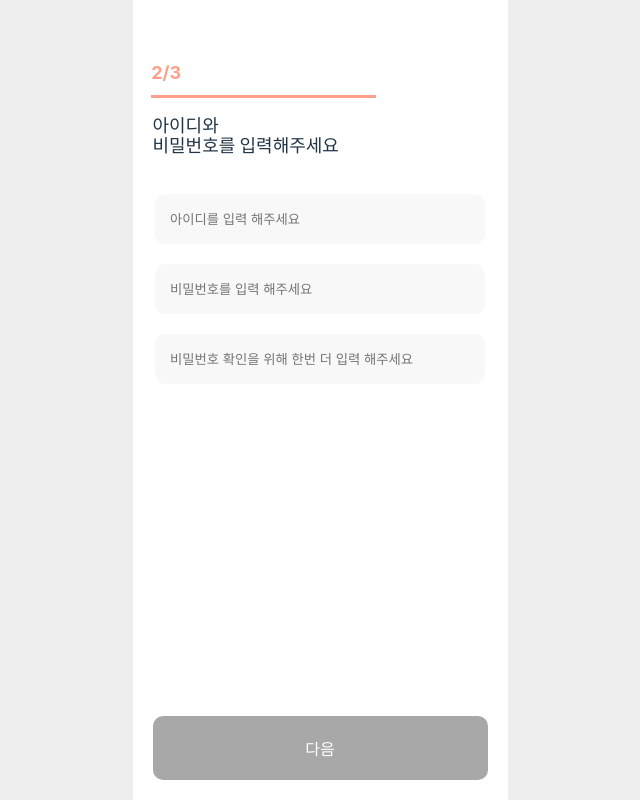
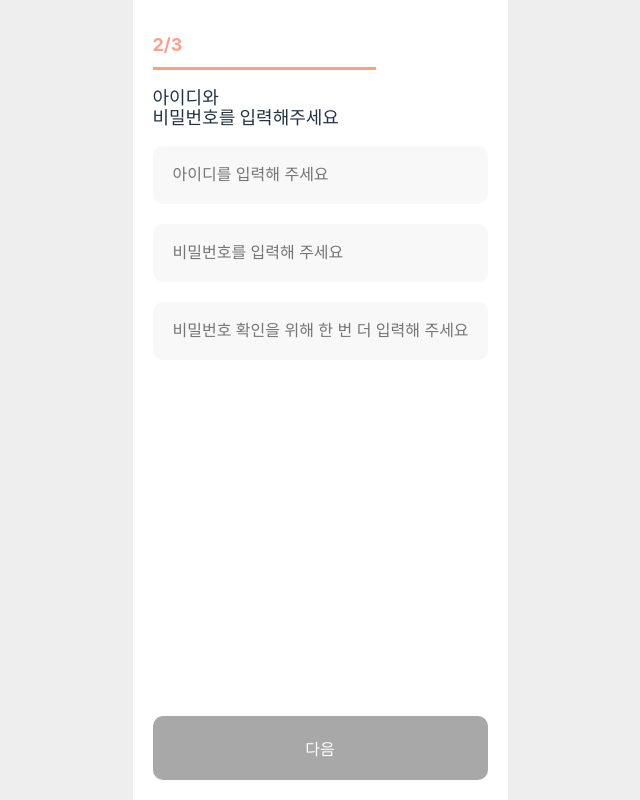
Before and after one commit to zzangmin2/Milky_Way_Front, a React (Vite) app: page /users/signupcompare in a window 1280 px wide. Shown: the whole page, without its empty margins (320-960 px from the left). Built offline with nearby package versions, Linux system fonts and the light colour scheme.

Commit message:
refactor: signup부분 css코드 수정

```diff
--- a/src/components/Input/index.tsx
+++ b/src/components/Input/index.tsx
@@ -1,13 +1,20 @@
-import { FC } from "react";
+import { FC, useEffect } from "react";
 import useInput from "../../hooks/useInput";
 import { StyledInput } from "./styles";
 
 interface Props {
   placeholder: string;
+  type?: string;
 }
 
-const Input: FC<Props> = ({ placeholder }) => {
+const Input: FC<Props> = ({ type, placeholder }) => {
   const [value, onChange, setValue] = useInput("");
+
+  useEffect(() => {
+    if (!type) {
+      type = "text";
+    }
+  }, []);
 
   const handleChange = (e: any) => {
     setValue(e.target.value);
@@ -16,7 +23,7 @@
   return (
     <>
       <StyledInput
-        type="text"
+        type={type}
         placeholder={placeholder}
         onChange={handleChange}
         value={value}
--- a/src/pages/Join/SignupEmail/index.tsx
+++ b/src/pages/Join/SignupEmail/index.tsx
@@ -1,4 +1,6 @@
+import { useState } from "react";
 import Button from "../../../components/Button";
+import Input from "../../../components/Input";
 import {
   BottomSection,
   TopSection,
@@ -9,6 +11,7 @@
 } from "../styles";
 
 const SignupEmail = () => {
+  const [email, setEmail] = useState();
   return (
     <>
       <Box>
@@ -24,11 +27,12 @@
             </p>
           </div>
           <div>
-            <input
+            {/* <input
               type="email"
               autoFocus
               placeholder={"이메일을 입력해주세요"}
-            ></input>
+            ></input> */}
+            <Input placeholder="이메일을 입력해 주세요" type={"email"} />
           </div>
         </TopSection>
         <BottomSection>
--- a/src/pages/Join/SignupIdCompare/index.tsx
+++ b/src/pages/Join/SignupIdCompare/index.tsx
@@ -1,4 +1,5 @@
 import Button from "../../../components/Button";
+import Input from "../../../components/Input";
 import {
   BottomSection,
   TopSection,
@@ -24,15 +25,12 @@
             </p>
           </div>
           <div>
-            <input placeholder={"아이디를 입력 해주세요"} type="text"></input>
-            <input
-              placeholder={"비밀번호를 입력 해주세요"}
-              type="password"
-            ></input>
-            <input
-              placeholder={"비밀번호 확인을 위해 한번 더 입력 해주세요"}
-              type="password"
-            ></input>
+            <Input placeholder="아이디를 입력해 주세요" />
+            <Input placeholder="비밀번호를 입력해 주세요" type={"password"} />
+            <Input
+              placeholder="비밀번호 확인을 위해 한 번 더 입력해 주세요"
+              type={"password"}
+            />
           </div>
         </TopSection>
         <BottomSection>
--- a/src/pages/Join/SignupInfo/index.tsx
+++ b/src/pages/Join/SignupInfo/index.tsx
@@ -1,4 +1,5 @@
 import Button from "../../../components/Button";
+import Input from "../../../components/Input";
 import {
   BottomSection,
   TopSection,
@@ -24,6 +25,10 @@
             </p>
           </div>
           <div>
+            <Input placeholder="이름을 입력해 주세요" />
+            <Input placeholder="소속된 과를 입력해 주세요" />
+            <Input placeholder="전화번호를 입력해 주세요" />
+            {/*
             <input
               type="text"
               autoFocus
@@ -33,7 +38,7 @@
               type="text"
               placeholder={"소속된 과를 입력 해주세요"}
             ></input>
-            <input type="text" placeholder={"전화번호를 입력 해주세요"}></input>
+            <input type="text" placeholder={"전화번호를 입력 해주세요"}></input> */}
           </div>
         </TopSection>
         <BottomSection>
--- a/src/pages/Join/styles.tsx
+++ b/src/pages/Join/styles.tsx
@@ -1,16 +1,16 @@
 import styled from "styled-components";
 
 export const Box = styled.section`
-  width: 100%;
-  height: 100%;
+  /* width: 100%; */
+  height: 100vh;
   display: flex;
+  padding: 0 20px;
   justify-content: center;
   flex-direction: column;
-  margin: 20px 0;
 `;
 
 export const TopSection = styled.section`
-  width: 100%;
+  /* width: 100%; */
   flex: 1;
   display: flex;
   padding-top: 20%;
@@ -18,8 +18,11 @@
   align-items: center;
   flex-direction: column;
 
-
-  & > div > input {
+  & > div:nth-child(3) {
+    width: 100%;
+    display: block;
+  }
+  /* & > div > input {
     padding: 15px;
     width: 300px;
     border: none;
@@ -29,12 +32,12 @@
     font-weight: lighter;
     margin-top: 20px;
     outline: none;
-  }
-  & > div > input:focus {
+  }  */
+  /* & > div > input:focus {
     border: 1px solid #717171;
     background-color: #fff;
 
-  }
+  } */
   & > div > p {
     font-weight: bold;
     line-height: 20px;
@@ -45,10 +48,10 @@
     width: 100%;
     justify-content: flex-start;
     display: flex;
-    margin-left: 40px;
+    /* margin-left: 40px; */
   }
   & > div:nth-child(3) {
-    margin-top:0
+    margin-top: 0;
     justify-content: center;
     flex-direction: column;
     display: flex;
@@ -58,7 +61,7 @@
 export const ProgressContainer = styled.div`
   position: relative;
   display: flex;
-  width: 90%;
+  width: 100%;
   & > progress {
     color: #ff9f89;
     background-color: #f3f3f3;
@@ -83,7 +86,6 @@
 
 export const BottomSection = styled.section`
   display: flex;
-  padding: 20px;
   flex: 2;
   align-items: center;
   justify-content: flex-end;
--- a/src/pages/LogIn/index.tsx
+++ b/src/pages/LogIn/index.tsx
@@ -2,8 +2,10 @@
 import { BottomSection, TopSection } from "./styles";
 import Input from "../../components/Input";
 import Button from "../../components/Button";
+import { useNavigate } from "react-router-dom";
 
 const LogIn = () => {
+  const navigate = useNavigate();
   return (
     <>
       <TopSection>
@@ -18,7 +20,7 @@
         <Button text={"로그인"} />
         <div>
           <p>아직 회원이 아니신가요?</p>
-          <p>회원가입 하기</p>
+          <p onClick={() => navigate("/users/signupemail")}>회원가입 하기</p>
         </div>
       </BottomSection>
     </>
--- a/src/utils/router.tsx
+++ b/src/utils/router.tsx
@@ -6,6 +6,7 @@
 import SignupEmail from "../pages/Join/SignupEmail";
 import SignupIdCompare from "../pages/Join/SignupIdCompare";
 import SignupInfo from "../pages/Join/SignupInfo";
+import Search from "../pages/Search";
 const LoginPage = lazy(() => import("../pages/LogIn"));
 const HomePage = lazy(() => import("../pages/Home"));
 
@@ -26,6 +27,7 @@
             path: "",
             element: <HomePage />,
           },
+          { path: "search", element: <Search /> },
         ],
       },
       {
```
